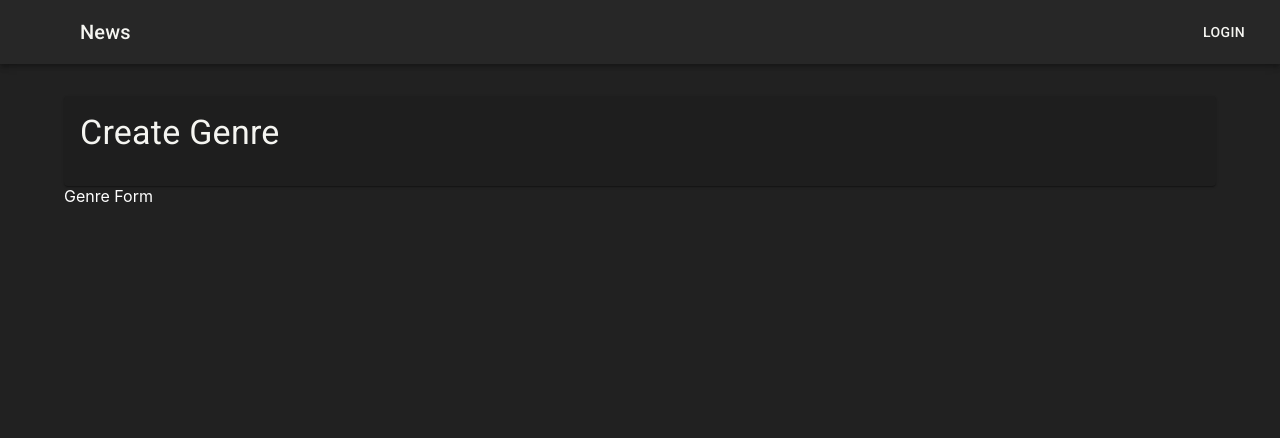
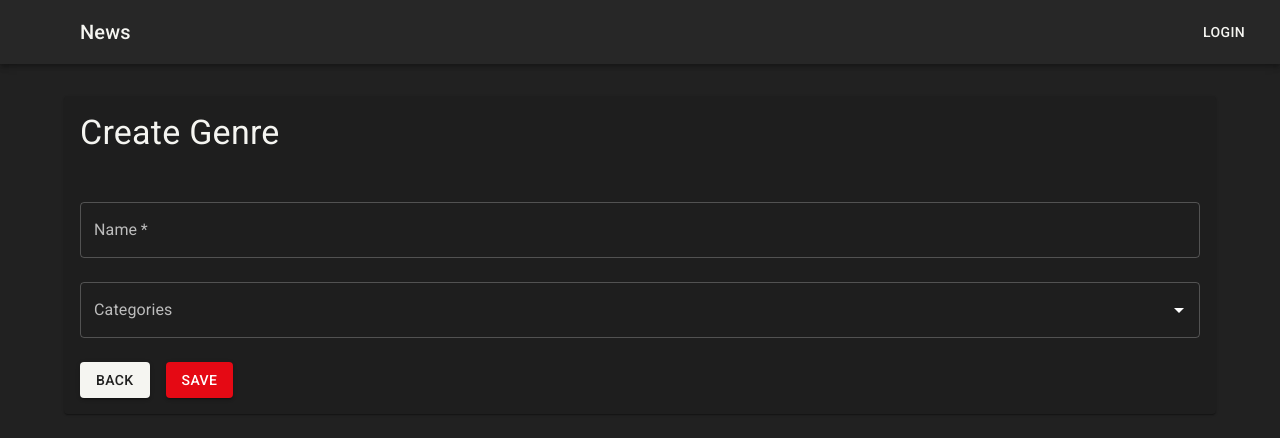
Before and after one commit to lucasborgesdasilva/codeflix, a React (Create React App) app: page /genres/create in a window 1280 px wide. Shown: the top 438 px of the page. Built offline with nearby package versions, Linux system fonts and the light colour scheme; some icons are missing.

Commit message:
enhance GenreForm component

```diff
--- a/src/features/genre/components/genre-form.tsx
+++ b/src/features/genre/components/genre-form.tsx
@@ -1,3 +1,12 @@
+import {
+  Autocomplete,
+  Box,
+  Button,
+  FormControl,
+  Grid,
+  TextField,
+} from "@mui/material";
+import { Link } from "react-router-dom";
 import { Category } from "../../../types/category";
 
 type GenreFormProps = {
@@ -17,5 +26,59 @@ export const GenreForm = ({
   handleSubmit,
   handleChange,
 }: GenreFormProps) => {
-  return <div>Genre Form</div>;
+  return (
+    <Box p={2}>
+      <form onSubmit={handleSubmit}>
+        <Grid container spacing={3}>
+          <Grid size={{ xs: 12 }}>
+            <FormControl fullWidth>
+              <TextField
+                required
+                name="name"
+                label="Name"
+                value={genre.name}
+                disabled={isDisabled}
+                onChange={handleChange}
+                slotProps={{ htmlInput: { "data-testid": "name" } }}
+              />
+            </FormControl>
+          </Grid>
+
+          <Grid size={{ xs: 12 }}>
+            <Autocomplete
+              multiple
+              disablePortal
+              loading={isLoading}
+              options={[]}
+              value={genre.categories}
+              disabled={isDisabled || !categories}
+              renderInput={(params) => (
+                <TextField
+                  {...params}
+                  label="Categories"
+                  data-testid="categories-input"
+                />
+              )}
+            />
+          </Grid>
+
+          <Grid size={{ xs: 12 }}>
+            <Box display="flex" gap={2}>
+              <Button variant="contained" component={Link} to="/categories">
+                Back
+              </Button>
+              <Button
+                type="submit"
+                variant="contained"
+                color="secondary"
+                disabled={isDisabled || isLoading}
+              >
+                {isLoading ? "Loading..." : "Save"}
+              </Button>
+            </Box>
+          </Grid>
+        </Grid>
+      </form>
+    </Box>
+  );
 };
--- a/src/features/genre/genre-create.tsx
+++ b/src/features/genre/genre-create.tsx
@@ -10,7 +10,7 @@ export const GenreCreate = () => {
             <Typography variant="h4">Create Genre</Typography>
           </Box>
         </Box>
-      </Paper>
+
         {/* Genre form */}
         <GenreForm
           genre={{}}
@@ -20,6 +20,7 @@ export const GenreCreate = () => {
           handleSubmit={() => {}}
           handleChange={() => {}}
         />
+      </Paper>
     </Box>
   );
 };
```
Lines whose indentation alone changed are shown as unchanged.
